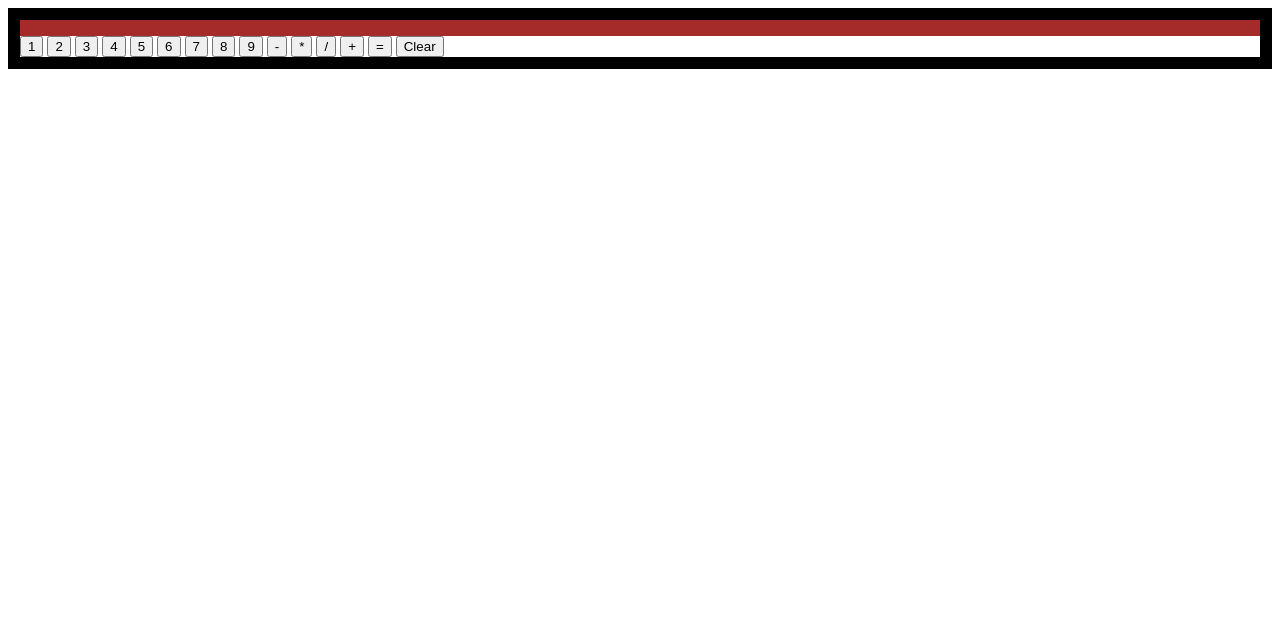
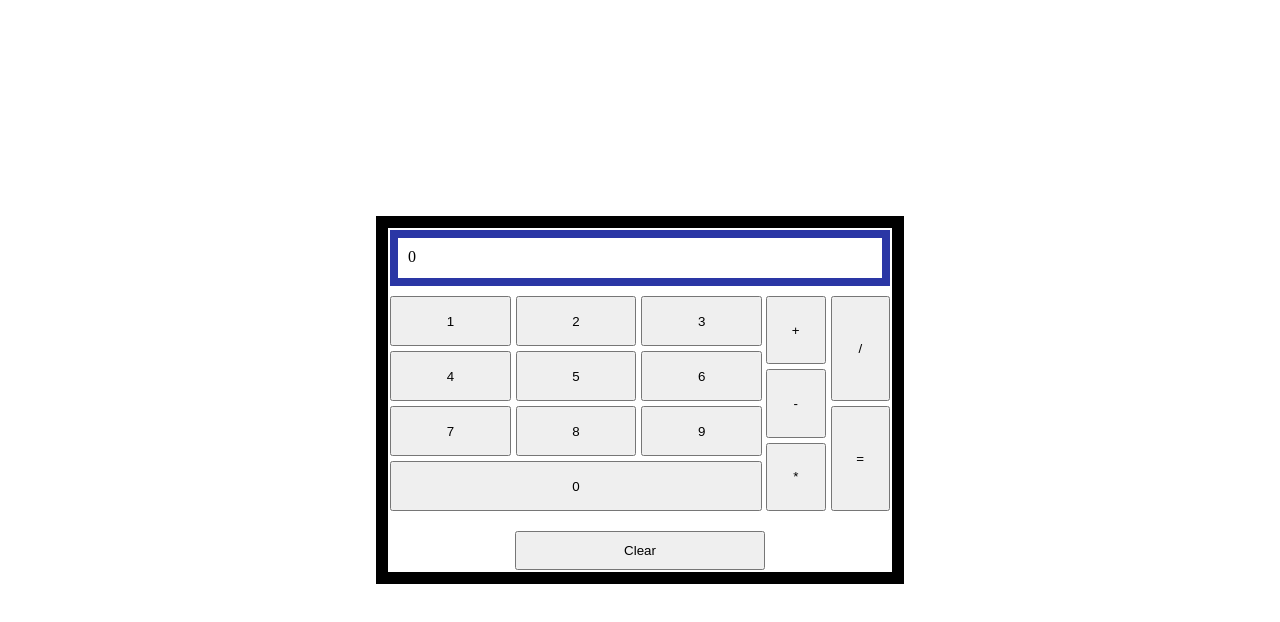
Before and after one commit to CodeCowboy96/Calculator-Project, a plain HTML site: page index.html in a window 1280 px wide. Drawn offline with Linux system fonts and the light colour scheme.

Commit message:
Write operational functions and cleanup display

```diff
--- a/index.html
+++ b/index.html
@@ -10,6 +10,9 @@
 <body>
     <div id="container">
         <div id="display"></div>
+        <div id ="buttonContainer">
+            <div id="numbers-operators">
+                <div id ="numbers">
                     <button id="one">1</button>
                     <button id="two">2</button>
                     <button id="three">3</button>
@@ -19,12 +22,18 @@
                     <button id="seven">7</button>
                     <button id="eight">8</button>
                     <button id="nine">9</button>
+                    <button id="zero">0</button>
+                </div>
+                <div id="operators">
+                    <button id="add">+</button>
                     <button id="subtract">-</button>
                     <button id="multiply">*</button>
                     <button id="divide">/</button>
-            <button id="add">+</button>
                     <button id="equals">=</button>
+                </div>
+            </div>
                 <button id="clear">Clear</button>
+        </div>
     </div>
 
 </body>
--- a/javascript.js
+++ b/javascript.js
@@ -12,6 +12,7 @@ let currentOperator = null;
 let shouldResetDisplay = false;
 
 const display = document.getElementById('display');
+    display.textContent = "0"
 const buttons = document.querySelectorAll('button');
 
 
@@ -44,6 +45,37 @@ function updateDisplay(value) {
     } else {
       display.textContent += value;
     }
+  };
+
+  function setOperation(operator) {
+    firstNum = parseFloat(display.textContent);
+    currentOperator = operator;
+    shouldResetDisplay = true;
+  }
+
+  function calculateResult() {
+    if (currentOperator && firstNum !== null) {
+      secondNum = parseFloat(display.textContent);
+      display.textContent = operate(currentOperator, firstNum, secondNum);
+      firstNum = null;
+    }
+  }
+
+  function clearCalculator() {
+    display.textContent = '0';
+    firstNum = null;
+    secondNum = null;
+    currentOperator = null;
+  }
+
+  function operate(operator, a, b) {
+    switch(operator) {
+      case '+': return add(a, b);
+      case '-': return subtract(a, b);
+      case '*': return multiply(a, b);
+      case '/': return divide(a, b);
+      default: return b;  // Fallback to current display value
+    }
   }
 //2.create UI through java/css
     //should include clear button
--- a/stylesheet.css
+++ b/stylesheet.css
@@ -1,7 +1,68 @@
+body {
+    height: 100vh;
+    width: 100vw;
+    display:flex;
+    justify-content: center;
+    align-items: center;
+    margin: 0;
+    padding: 0;
+}
+
 #container {
+    width: 100%;
+    max-width: 500px;
+    max-height: 80%;
+    display: flex;
+    flex-direction: column;
     border: 12px solid black;
+    padding: 2px;
 }
 
 #display {
-    border: 8px solid brown;
+    border: 8px solid rgb(42, 54, 165);
+    padding: 10px;
+    margin-bottom: 10px;
+    min-height: 20px;
 }
+
+#buttonContainer {
+    display: flex;
+    flex-direction: column;
+    gap: 10px;
+}
+
+#numbers-operators{
+    display: flex;
+    justify-content: space-between;
+}
+
+#numbers {
+    display: flex;
+    flex-wrap: wrap;
+    justify-content: flex-start;
+    width: 75%;
+    gap: 5px;
+    padding-right: 4px;
+}
+
+#operators {
+    display: flex;
+    flex-wrap: wrap;
+    flex-direction: column;
+    justify-content: flex-end;
+    width: 25%;
+    gap: 5px;
+}
+
+button {
+    flex: 1 0 30%;
+    padding: 10px;
+    min-height: 10px;
+}
+
+#clear {
+    align-self: center;
+    width: 50%;
+    margin-top: 10px;
+    padding: 10px;
+}
```
Lines whose indentation alone changed are shown as unchanged.
